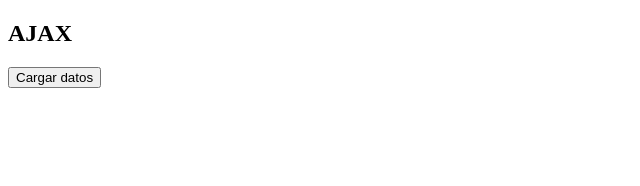
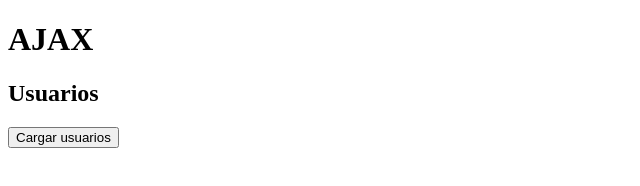
Before and after one commit to Elenamena/empresa_1daw, a plain HTML site: page EMPRESA_1ºDAW/JQUERY/ejemplo1/index.html in a window 1280 px wide. Shown: the whole page, without its empty margins (0-640 px from the left). Drawn offline with nearby package versions, Linux system fonts and the light colour scheme; no server answers.

Commit message:
html usuarios

```diff
--- a/EMPRESA_1ºDAW/JQUERY/ejemplo1/index.html
+++ b/EMPRESA_1ºDAW/JQUERY/ejemplo1/index.html
@@ -4,16 +4,18 @@
     <meta charset="UTF-8">
     <meta name="viewport" content="width=device-width, initial-scale=1.0">
     <title>Ejemplo 1</title>
+    <script src="https://code.jquery.com/jquery-3.7.1.js"></script>
     <script src="main.js"></script>
 </head>
 
 <body>
 
-   <h2>AJAX</h2>
+   <h1>AJAX</h1>
+   <h2>Usuarios</h2>
 
-   <button onclick="cargarDatos()">Cargar datos</button>
+   <button onclick="listUsers()">Cargar usuarios</button>
 
-   <div id="resultado"></div>
+   <ul id="userList"></ul>
 
 </body>
 </html>
```
